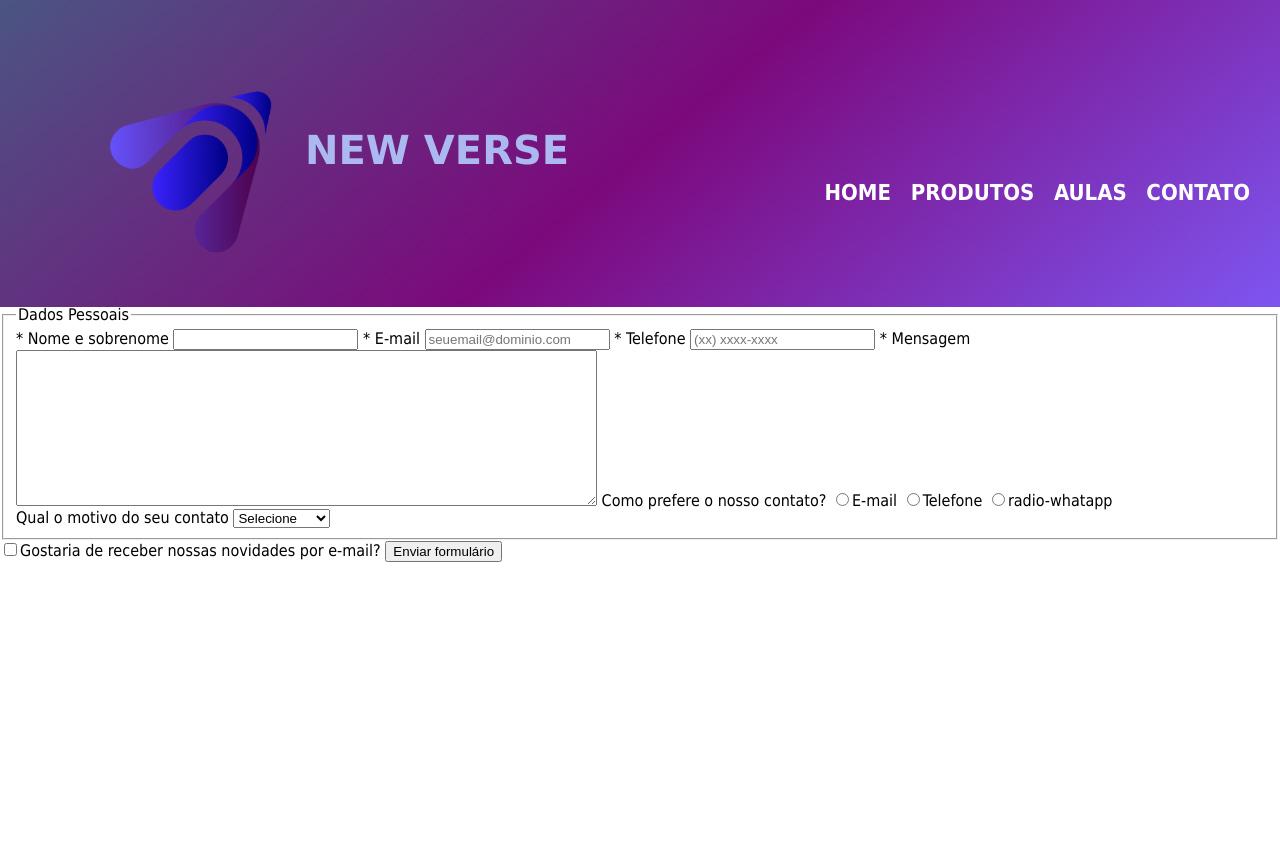
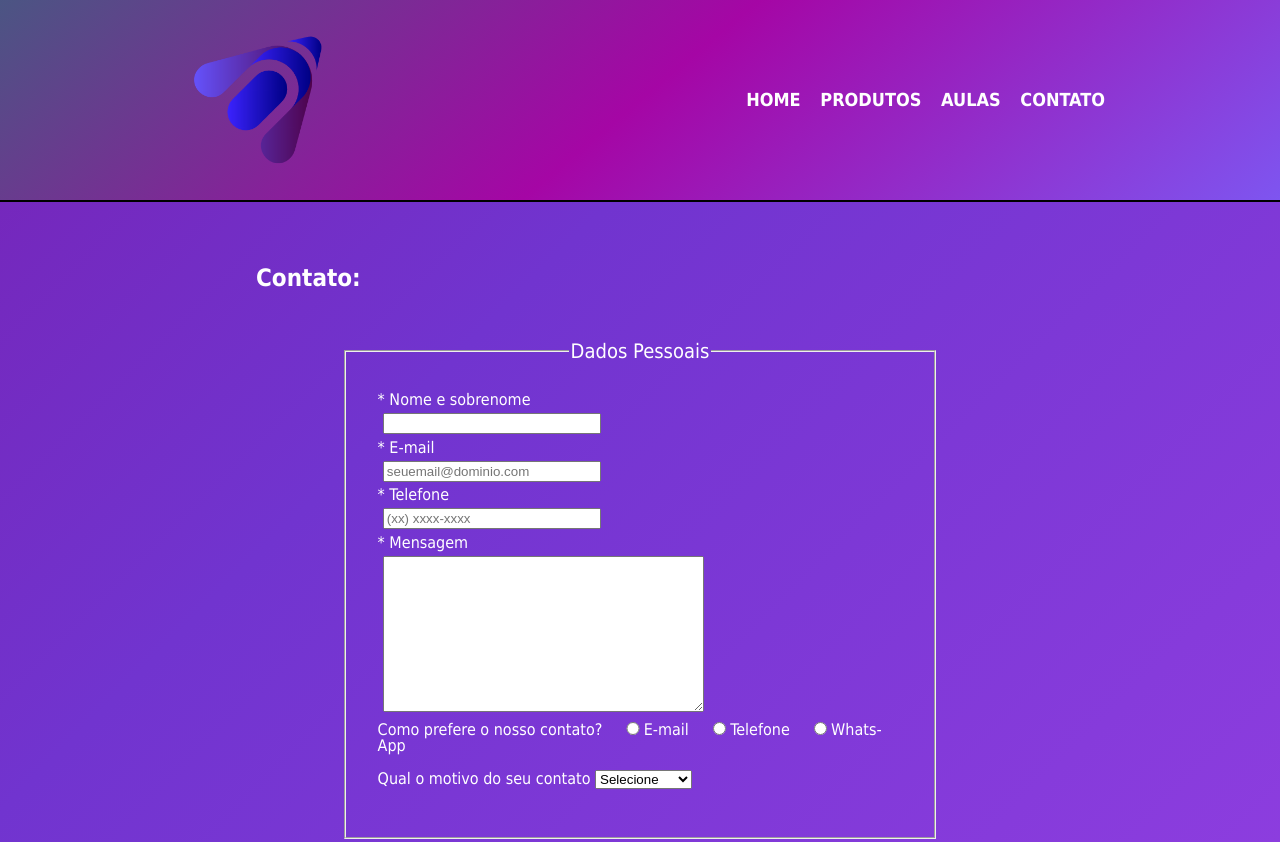
Before and after one commit to yan-alves14/site_empresa-atividade_senai, a plain HTML site: page Contato.html in a window 1280 px wide. Shown: the top 842 px of the page. Before the commit the page ends 800 px from the top, so only its background shows below. Drawn offline with Linux system fonts and the light colour scheme.

Commit message:
Add files via upload

```diff
--- a/Contato.html
+++ b/Contato.html
@@ -3,34 +3,27 @@
 <head>
     <meta charset="UTF-8">
     <meta http-equiv="X-UA-Compatible" content="IE=edge">
+    <link rel="icon" type="image/x-icon" href="Logo NEW VERSE 2.0 PNG.png">
     <meta name="viewport" content="width=device-width, initial-scale=1.0">
     <title>Site empresa</title>
-    <link rel="stylesheet" href="style.css">
+    <link rel="stylesheet" href="styleP.css">
 </head>
 <body>
     <header>
-        <!--logotipo-->
-        <div class="logo_caixa">
-            <h1>
         <img src="Logo NEW VERSE 2.0 PNG.png" title="New Verse" class="logo_empresa"></img>
-            </h1>
-
-            <h2>New Verse</h2>
-            <!--itens de menu-->
-            <!--NAV(navegação) representa um setor ao qual estaram links para outras paginas ou sessões do site-->
-            <nav>
-                <!--UL representa uma lista de itens da qual sua ordem não é importante-->
+        <nav class="lista_header">
             <ul>
-                    <!--LI representa um item de lista-->
-                    <li><a href="Index.html">Home</a></li>
-                    <li><a href="./produto.html">Produtos</a></li>
+                <li><a href="index.html">Home</a></li>
+                <li><a href="produto.html">Produtos</a></li>
                 <li><a href="Experiencia.html">Aulas</a></li>
-                    <li><a href="Formação.html">Contato</a></li>
-
+                <li><a href="Contato.html">Contato</a></li>
             </ul>
         </nav>
-        </div>
     </header>
+    <div class="separas"></div>
+
+    <h2 class="titulosC">Contato:</h2>
+
 
         <form name="frmContato" method="get" action="mailto:tste@gmail.com" target="_blank">
             <fieldset>
@@ -42,15 +35,15 @@
                 <input type="email" id="email" name="" class="input-padrao" required placeholder="seuemail@dominio.com">
 
                 <label for="telefone">* Telefone</label>
-            <input type="tel" id="telefone" name="" class="input-padrao" placeholder="(xx) xxxx-xxxx">
+                <input type="tel" id="telefone" name="" class="input-tele" placeholder="(xx) xxxx-xxxx">
 
                 <label for="mensagem">* Mensagem</label>
                 <textarea cols="70" rows="10" id="mensagem" class="input-padrao"></textarea>
 
-            <label for="contato">Como prefere o nosso contato?
+                <label for="contato" class="radioBt">Como prefere o nosso contato?
                 <input type="radio" name="Contato" value="radio-mail">E-mail
                 <input type="radio" name="Contato" value="radio-telefone">Telefone
-                <input type="radio" name="Contato" value="radio-whatapp">radio-whatapp
+                <input type="radio" name="Contato" value="radio-whatapp">Whats-App
                 </label>
                 <br>
                 <label for="horario">Qual o motivo do seu contato
@@ -65,9 +58,14 @@
             <br>
         </fieldset>
 
-        <label><input type="checkbox" class="chk">Gostaria de receber nossas novidades por e-mail?</label>
-
+        <label class="check"><input type="checkbox" class="chk">Gostaria de receber nossas novidades por e-mail?</label>
+        <br>
         <input type="submit" value="Enviar formulário" class="enviar">
     </form>
+
+    <footer>
+        <img class="roda" src="Logo NEW VERSE 2.0 PNG.png" alt="Bem Vindo ao METAVERSO">
+        <p class="copyright">&copy: copyright NewVerse</p>
+    </footer>
 </body>
 </html>
--- a/style.css
+++ b/style.css
@@ -9,8 +9,9 @@ body{
 }
 /*Estilização da sessão HEADER da pagina*/
 header{
+    width: 100%;
     background: linear-gradient(320deg, rgb(126, 85, 240), #7c097c, rgb(75, 85, 131));
-    padding: 15px;
+
 }
 /*Estilização da sessão NAV*/
 nav{
@@ -28,6 +29,10 @@ nav a{
     font-weight: bold;
     font-size: 22px;
     text-decoration: none;
+}
+
+h1{
+    margin: 0 0 0 0;
 }
 
 nav a:hover{
@@ -71,6 +76,7 @@ h2{
 }
 .image_banner{
     width: 100%;
+    margin: 0 0 0 0;
 }
 
 /* Aula 6 Sobre a empresa e baianin*/
@@ -88,9 +94,13 @@ main p{
 
 }
 
+
+section{
+    margin: 0 0 0 0;
+}
 .principal{
-    margin: -10px;
-    margin-left: 0px;
+
+    margin: -0.1% 0% 0% 0%;
     padding: 2em 0px;
     background: linear-gradient(rgba(38, 22, 67, 0.92), rgba(0, 0, 0));
     text-align: justify;
--- a/styleP.css
+++ b/styleP.css
@@ -157,3 +157,83 @@ footer{
     text-align: center;
     padding-bottom: 2%;
 }
+
+
+
+/*******************CONTATOS*******************/
+
+
+
+form{
+    margin:  4% 9% 9% 9%;
+    color: white;
+    font-size:16px;
+}
+fieldset{
+    margin: auto;
+    padding: 3% 3% 3% 3%;
+    display: grid;
+    width: 50%
+
+}
+
+fieldset input{
+    margin: 1% 1% 1% 1%;
+    width: 40%;
+}
+
+.titulosC{
+    margin: 5% 1% 1% 20%;
+    color:rgb(255, 255, 255)
+}
+legend{
+    font-style: bold;
+    font-size: 20px;
+    text-align: center;
+}
+
+textarea{
+    margin: 1% 1% 1% 1%;
+    width: 60%;
+}
+
+.radioBt input{
+    margin:  1% -3% 0% 0%;
+    width: 10%;
+}
+
+.chk{
+    margin: 1% 2% 1% 35%;
+}
+
+.enviar{
+    font-family: Arial, Helvetica, sans-serif;
+    padding: 0.3% 0.3% 0.3% 0.3%;
+    margin: 1% 2% 2% 44%;
+    background-color: azure;
+    height: 5vh;
+    font-size: 15px;
+}
+
+.enviar:hover{
+    font-size: 15px;
+    background: linear-gradient(-45deg, #17c4bb, #4689ee, #b034cf, rgb(163, 0, 163));
+    background-size: 1000% 100%;
+    animation: gradient 10s ease infinite;
+    height: 5vh;
+    color: white;
+    box-shadow: 4px 4px 4px rgba(0, 0, 0, 0.473);;
+}
+@keyframes gradient {
+    0% {
+        background-position: 0% 50%;
+    }
+
+    50% {
+        background-position: 100% 50%;
+    }
+
+    100% {
+        background-position: 0% 50%;
+    }
+}
```
Also changed, not shown: index.html (+3 -2 lines), produto.html (+1 -1 lines). Lines whose indentation alone changed are shown as unchanged.
